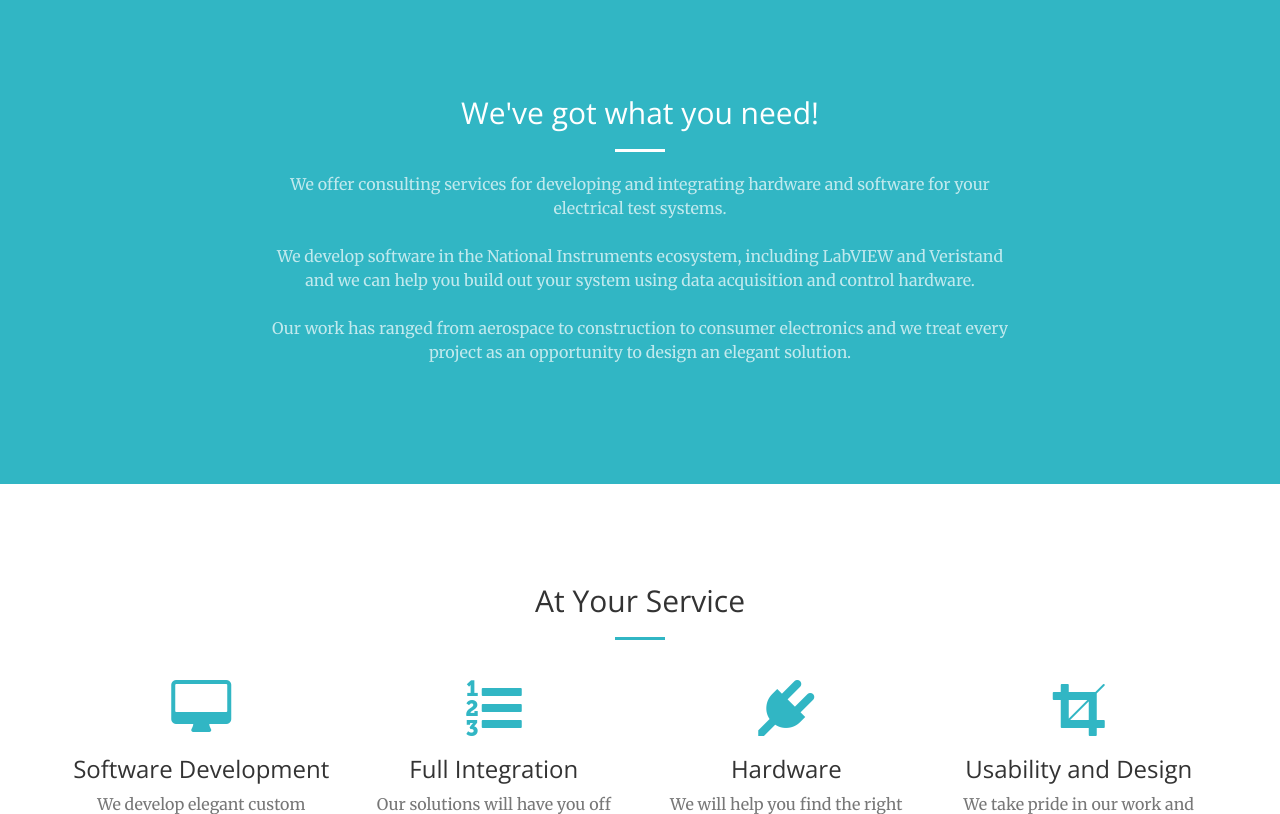
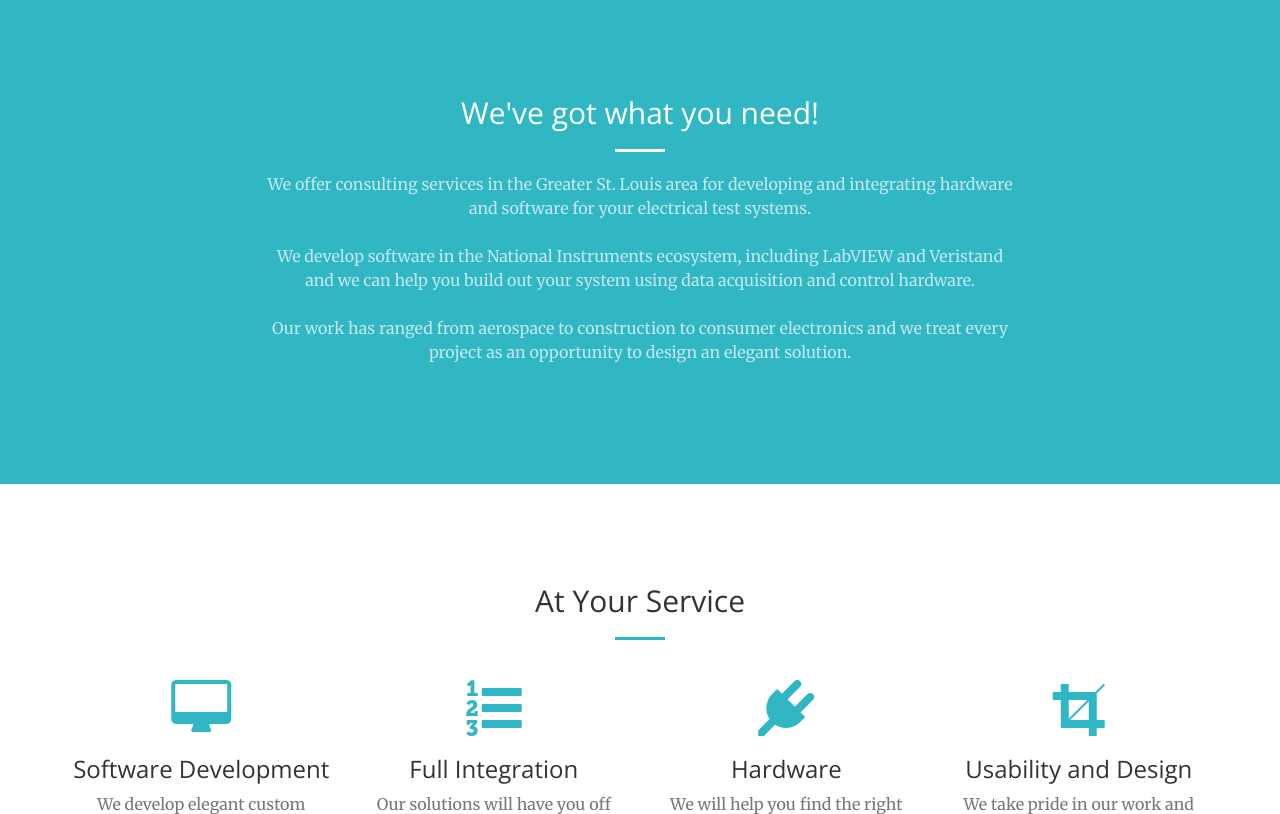
Before and after one commit to des938/des938.github.io, a Jekyll site: the page index.html, which Jekyll copies as it is, in a window 1280 px wide and 900 px high, scrolled down 818 px, cut to the strip 86-900 px from the top of the window. Built offline with Jekyll 4.4.1, drawn with Linux system fonts in a browser that asks for light colours; part of the change alters nothing that is shown.

```diff
--- a/index.html
+++ b/index.html
@@ -2,6 +2,24 @@
 <html lang="en">
 
 <head>
+
+    <!-- Global site tag (gtag.js) - Google Analytics -->
+    <script async src="https://www.googletagmanager.com/gtag/js?id=UA-117245893-1"></script>
+    <script>
+      window.dataLayer = window.dataLayer || [];
+      function gtag(){dataLayer.push(arguments);}
+      gtag('js', new Date());
+
+      gtag('config', 'UA-117245893-1');
+    </script>
+
+    <!-- Google Tag Manager -->
+    <script>(function(w,d,s,l,i){w[l]=w[l]||[];w[l].push({'gtm.start':
+    new Date().getTime(),event:'gtm.js'});var f=d.getElementsByTagName(s)[0],
+    j=d.createElement(s),dl=l!='dataLayer'?'&l='+l:'';j.async=true;j.src=
+    'https://www.googletagmanager.com/gtm.js?id='+i+dl;f.parentNode.insertBefore(j,f);
+    })(window,document,'script','dataLayer','GTM-WRH2F5Z');</script>
+    <!-- End Google Tag Manager -->
 
     <meta charset="utf-8">
     <meta http-equiv="X-UA-Compatible" content="IE=edge">
@@ -54,6 +72,11 @@
 
 
 <body id="page-top">
+  <!-- Google Tag Manager (noscript) -->
+  <noscript><iframe src="https://www.googletagmanager.com/ns.html?id=GTM-WRH2F5Z"
+  height="0" width="0" style="display:none;visibility:hidden"></iframe></noscript>
+  <!-- End Google Tag Manager (noscript) -->
+
   <nav id="mainNav" class="navbar navbar-default navbar-fixed-top">
     <div class="container-fluid">
         <!-- Brand and toggle get grouped for better mobile display -->
@@ -110,7 +133,7 @@
             <div class="col-lg-8 col-lg-offset-2 text-center">
                 <h2 class="section-heading">We've got what you need!</h2>
                 <hr class="light">
-                <p class="text-faded">We offer consulting services for developing and integrating hardware and software for your electrical test systems.
+                <p class="text-faded">We offer consulting services in the Greater St. Louis area for developing and integrating hardware and software for your electrical test systems.
                 <br/> <br/>
 
                 We develop software in the National Instruments ecosystem, including LabVIEW and Veristand and we can help you build out your system using data acquisition and control hardware.
```
